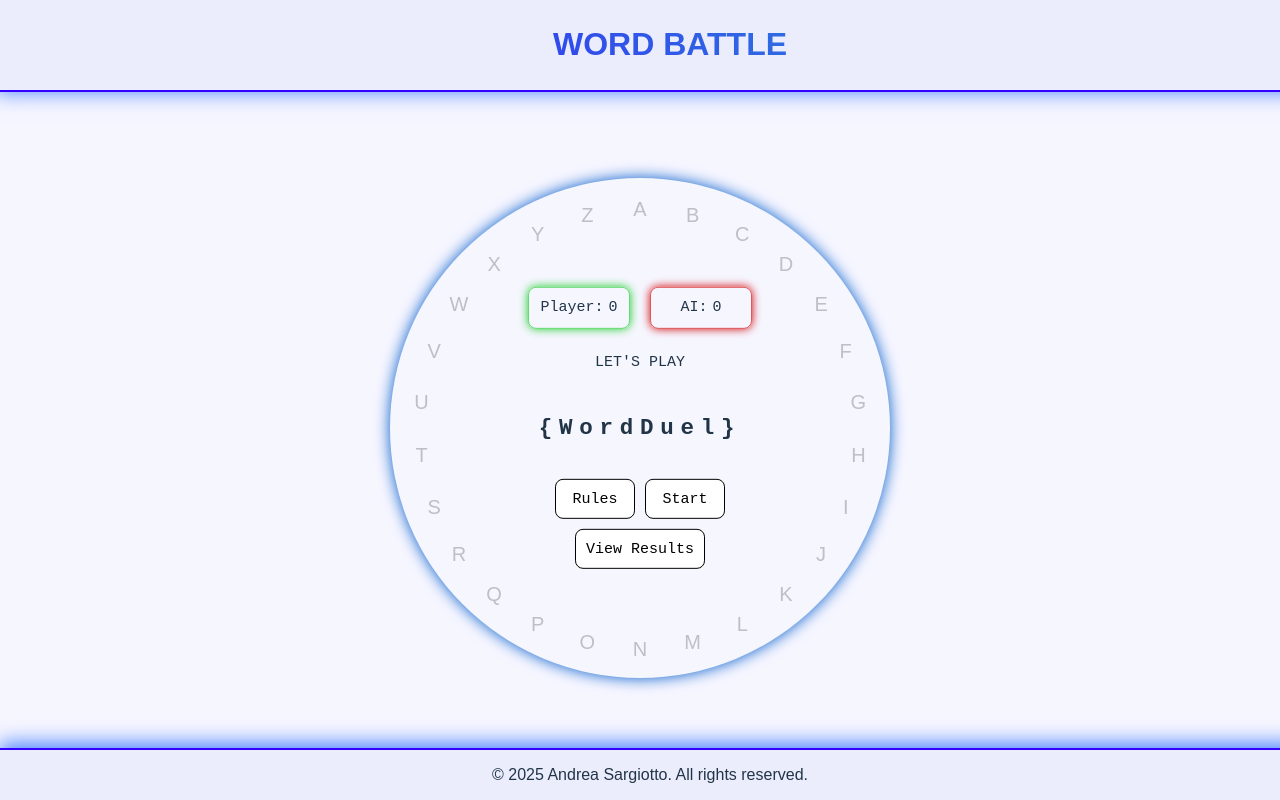
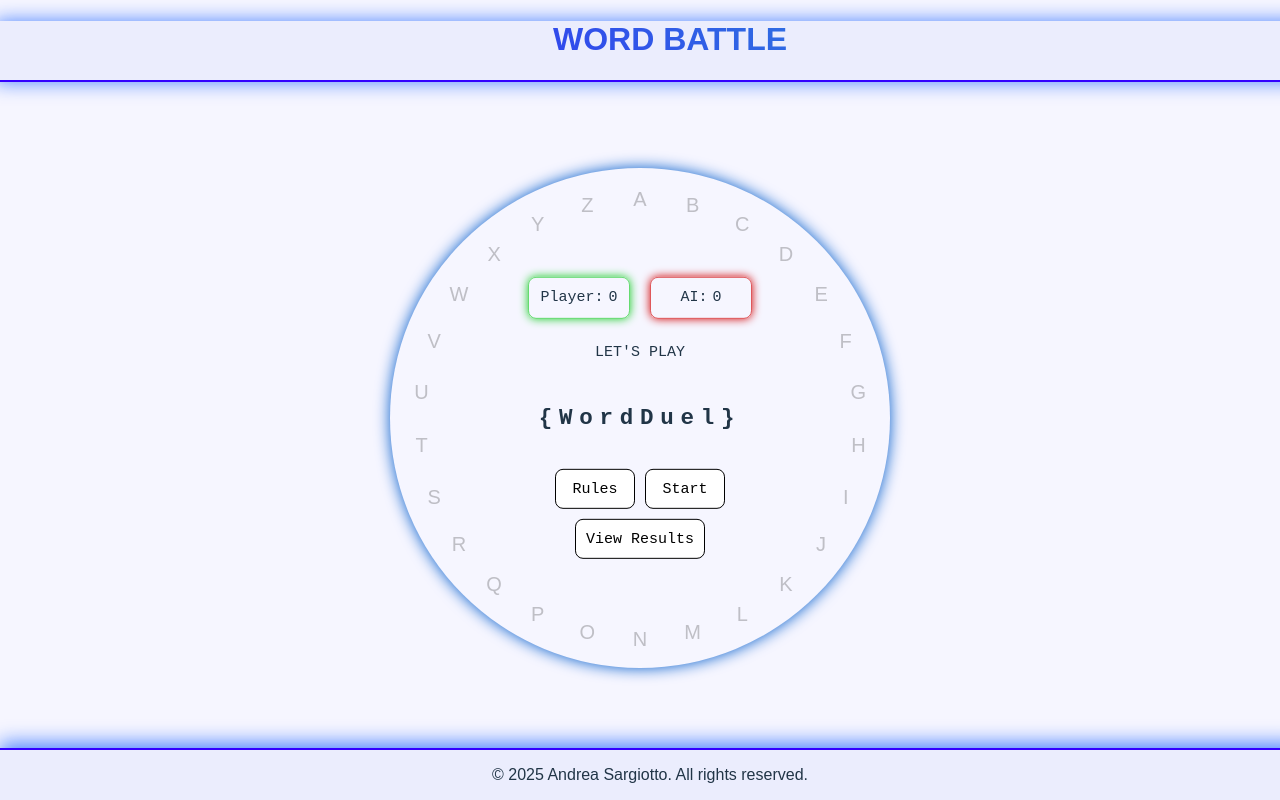
Before and after one commit to G10tTo/WordDuel_V1, a React (Vite) app: page / in a window 1280 px wide. Shown: the top 800 px of the page. Built offline with nearby package versions, Linux system fonts and the light colour scheme.

Commit message:
header padding

```diff
--- a/src/styles/Header.module.css
+++ b/src/styles/Header.module.css
@@ -1,6 +1,6 @@
 .header {
   width: 100%;
-  padding: 5px 30px;
+  padding: 0 30px;
   text-align: center;
   top: 0;
 
```
